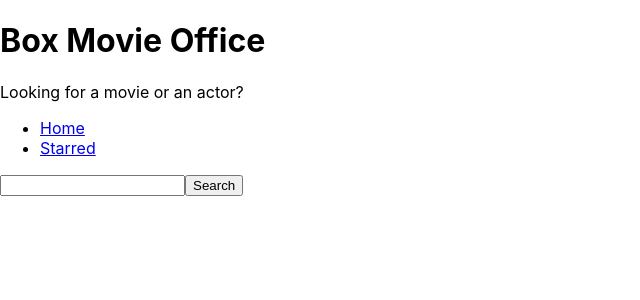
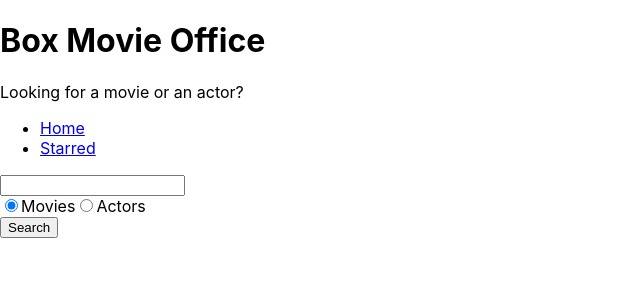
Before and after one commit to Puja-Sh/box-movie, a React (Create React App) app: page / in a window 1280 px wide. Shown: the top 300 px of the page, without its empty margins (0-640 px from the left). Built offline with nearby package versions, Linux system fonts and the light colour scheme.

Commit message:
radio btn funtionality; actor api response

```diff
--- a/src/pages/Home.js
+++ b/src/pages/Home.js
@@ -5,6 +5,9 @@ import { apiGet } from '../misc/config';
 function Home() {
   const [input, setInput] = useState('');
   const [results, setResults] = useState(null);
+  const [radioOptionSearch, setradioOptionSearch] = useState('shows');
+
+  const selectOption = radioOptionSearch === 'shows';
 
   const searchHandler = () => {
     apiGet(`/search/shows?q=${input}`).then(res => {
@@ -23,19 +26,21 @@ function Home() {
     }
   };
 
+  const onRadioChangeHandler = e => {
+    setradioOptionSearch(e.target.value);
+  };
+
   const renderResults = () => {
     if (results && results.length == 0) {
       return <div>No results, Sorry!</div>;
     }
 
     if (results && results.length > 0) {
-      return (
-        <div>
-          {results.map(item => (
-            <div key={item.show.id}>{item.show.name} </div>
-          ))}
-        </div>
-      );
+      return results[0].show
+        ? results.map(item => <div key={item.show.id}>{item.show.name} </div>)
+        : results.map(item => (
+            <div key={item.person.id}>{item.person.name} </div>
+          ));
     }
     return null;
   };
@@ -48,6 +53,30 @@ function Home() {
         onKeyDown={onKeyDownHandler}
         value={input}
       />
+
+      <div>
+        <label htmlFor="shows-search">
+          <input
+            type="radio"
+            id="shows-search"
+            value="shows"
+            checked={selectOption}
+            onChange={onRadioChangeHandler}
+          ></input>
+          Movies
+        </label>
+        <label htmlFor="actors-search">
+          <input
+            type="radio"
+            id="actors-search"
+            value="people"
+            checked={!selectOption}
+            onChange={onRadioChangeHandler}
+          ></input>
+          Actors
+        </label>
+      </div>
+
       <button type="button" onClick={searchHandler}>
         Search
       </button>
```
